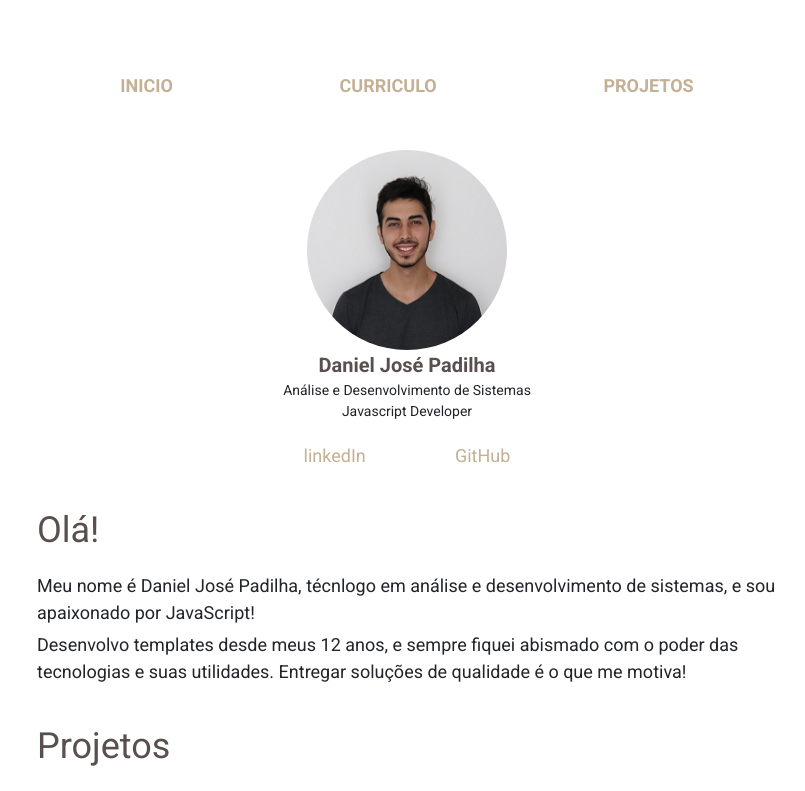
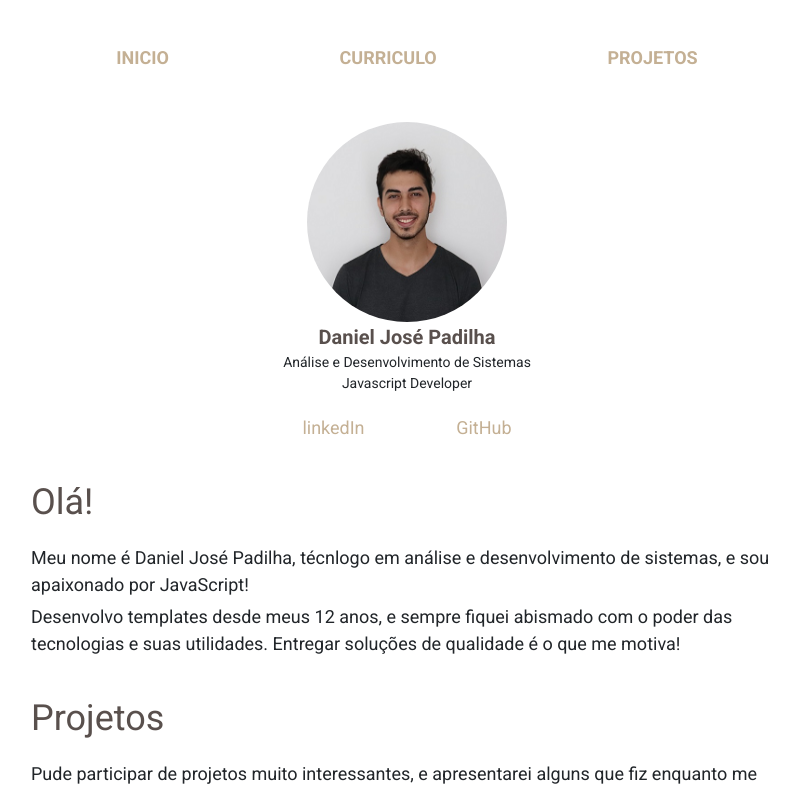
Before and after one commit to danjosepad/Portifolio, a React (Create React App) app: page / in a window 1280 px wide. Shown: the top 791 px of the page, without its empty margins (233-1038 px from the left). Built offline with nearby package versions, Linux system fonts and the light colour scheme.

Commit message:
styles: change padding on styles

```diff
--- a/src/pages/Home/styles.js
+++ b/src/pages/Home/styles.js
@@ -14,7 +14,7 @@ function fadeIn() {
 export const Container = styled.div`
   max-width: 800px;
   margin: 0 auto;
-  padding: 60px 30px;
+  padding: 32px 24px;
 
   display: flex;
   flex-direction: column;
```
